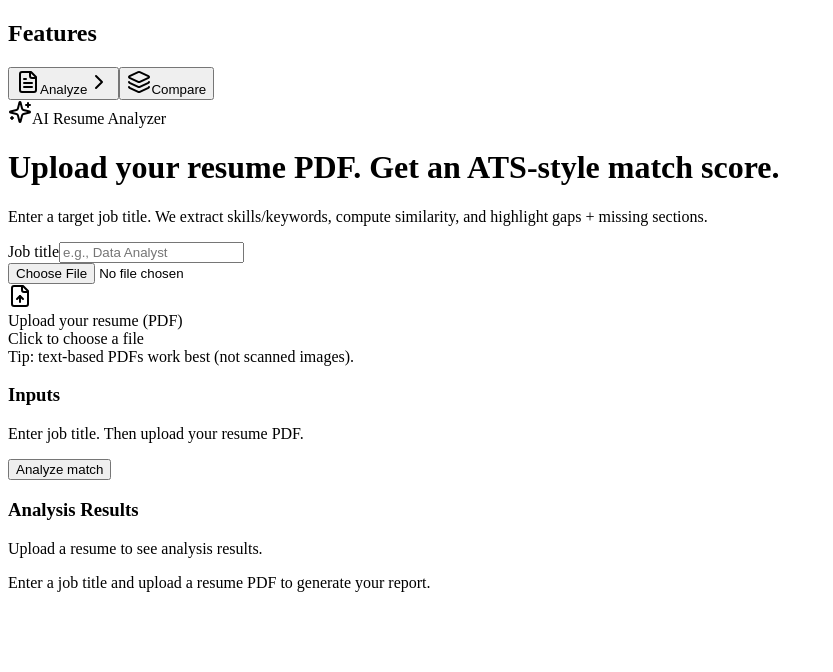
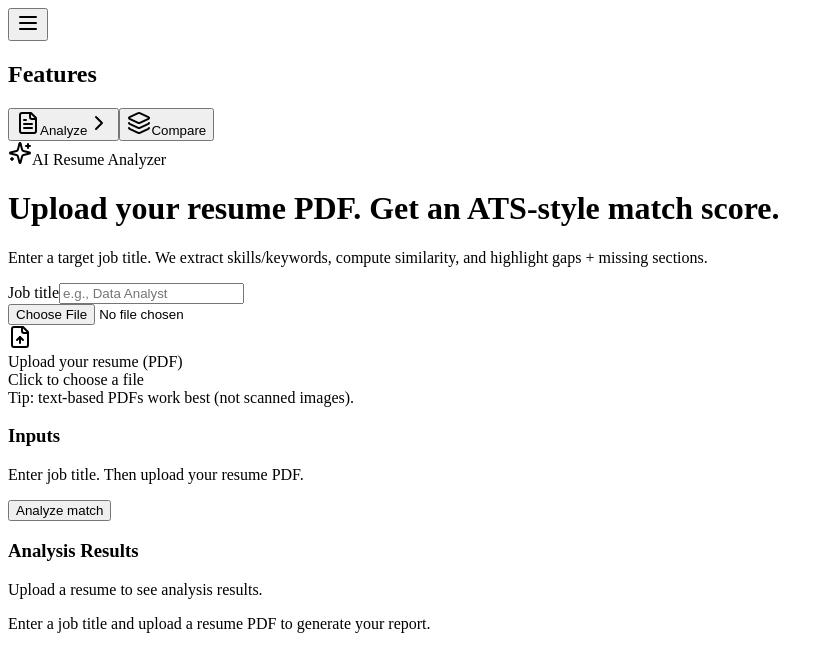
Before and after one commit to Chethan-P-Chethu/Ai-Resume-Analyzer, a React (Vite) app in the folder frontend/: page / in a window 1280 px wide. Shown: the top 672 px of the page, without its empty margins (0-833 px from the left). Built offline with nearby package versions, Linux system fonts and the light colour scheme; the HTML template or start-up script is replaced by a standard one.

Commit message:
Added Toggle Button

```diff
--- a/frontend/src/App.jsx
+++ b/frontend/src/App.jsx
@@ -8,9 +8,11 @@ import {
   Copy,
   FileText,
   ListChecks,
+  Menu,
   ShieldCheck,
   Sparkles,
-  Target
+  Target,
+  X
 } from 'lucide-react'
 
 import { analyzeResume, analyzeCompare } from './api'
@@ -202,6 +204,13 @@ export default function App() {
     structure: true,
     content: true
   })
+  const [sidebarOpen, setSidebarOpen] = useState(false)
+
+  const handleFeatureChange = (feature) => {
+    setActiveFeature(feature)
+    // Close sidebar on mobile after selecting a feature
+    setSidebarOpen(false)
+  }
 
   const score = useMemo(() => data?.overall_score ?? 0, [data])
   const scoreBreakdown = useMemo(() => data?.scores || {}, [data])
@@ -337,11 +346,38 @@ export default function App() {
         <div className="absolute right-[-220px] top-[120px] h-[520px] w-[520px] rounded-full bg-gradient-to-b from-emerald-500/20 to-emerald-500/0 blur-3xl" />
       </div>
 
-      <div className="mx-auto max-w-7xl px-4 sm:px-6 lg:px-8">
+      <div className="mx-auto max-w-7xl px-4 sm:px-6 lg:px-8 relative">
+        {/* Mobile Menu Button - Relative to container, scrolls with page */}
+        <div className="lg:hidden absolute top-4 left-0 z-50">
+          <button
+            onClick={() => setSidebarOpen(!sidebarOpen)}
+            className="rounded-xl border border-white/10 bg-slate-950/50 p-3 text-white shadow-lg backdrop-blur-sm"
+          >
+            {sidebarOpen ? <X className="h-5 w-5" /> : <Menu className="h-5 w-5" />}
+          </button>
+        </div>
+
+        {/* Mobile Sidebar Overlay - Only covers content, doesn't interfere with main content */}
+        {sidebarOpen && (
+          <>
+            <div
+              className="lg:hidden fixed inset-0 z-30 bg-black/50 backdrop-blur-sm"
+              onClick={() => setSidebarOpen(false)}
+            />
+            <div className="lg:hidden fixed inset-y-0 left-0 z-40 w-64 bg-slate-950/95 backdrop-blur-sm overflow-y-auto">
+              <div className="p-4">
+                <Sidebar activeFeature={activeFeature} onFeatureChange={handleFeatureChange} />
+              </div>
+            </div>
+          </>
+        )}
+
         <div className="flex flex-col lg:flex-row gap-6 lg:gap-8">
-          <div className="w-full lg:w-64 lg:flex-shrink-0">
-            <Sidebar activeFeature={activeFeature} setActiveFeature={setActiveFeature} />
+          {/* Desktop Sidebar - Always visible on large screens */}
+          <div className="hidden lg:block w-full lg:w-64 lg:flex-shrink-0">
+            <Sidebar activeFeature={activeFeature} onFeatureChange={handleFeatureChange} />
           </div>
+
           <div className="flex-1 min-w-0">
             {activeFeature === 'analyze' && (
               <div>
@@ -385,7 +421,7 @@ export default function App() {
                     >
                       <div className="space-y-5">
                         <button
-                          onClick={onAnalyze}
+                          onClick={() => onAnalyze()}
                           disabled={loading}
                           className="w-full rounded-xl bg-gradient-to-r from-sky-500 via-indigo-500 to-fuchsia-500 px-4 py-3 text-sm font-semibold text-white shadow-soft hover:from-sky-400 hover:via-indigo-400 hover:to-fuchsia-400 disabled:cursor-not-allowed disabled:opacity-60"
                         >
@@ -955,7 +991,7 @@ export default function App() {
                     >
                       <div className="space-y-5">
                         <button
-                          onClick={onAnalyzeCompare}
+                          onClick={() => onAnalyzeCompare()}
                           disabled={loading || !file || !file2}
                           className="w-full rounded-xl bg-gradient-to-r from-sky-500 via-indigo-500 to-fuchsia-500 px-4 py-3 text-sm font-semibold text-white shadow-soft hover:from-sky-400 hover:via-indigo-400 hover:to-fuchsia-400 disabled:cursor-not-allowed disabled:opacity-60"
                         >
```
